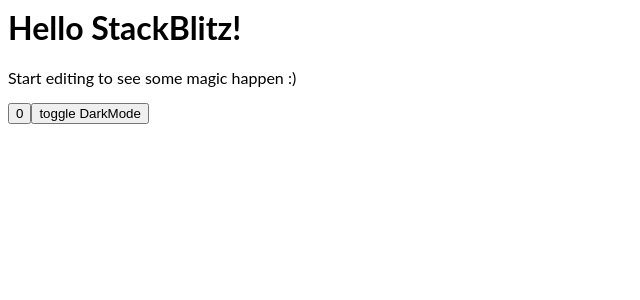
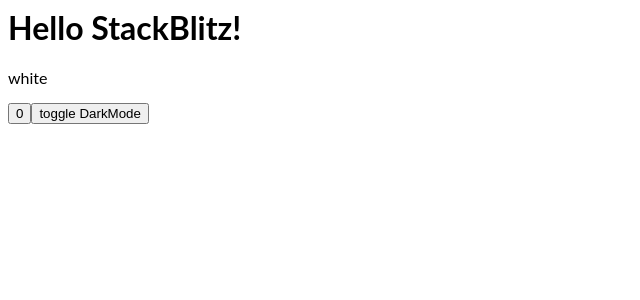
Before and after one commit to Nikhil435/react-useeffect, a React (Create React App) app: page / in a window 1280 px wide. Shown: the top 300 px of the page, without its empty margins (0-640 px from the left). Built offline with nearby package versions, Linux system fonts and the light colour scheme.

Commit message:
1 file modified

```diff
--- a/src/App.js
+++ b/src/App.js
@@ -18,7 +18,7 @@
   return (
     <div>
       <h1>Hello StackBlitz!</h1>
-      <p>Start editing to see some magic happen :)</p>
+      <p>{datrMode ? 'dark' : 'white'}</p>
       <button onClick={() => setCount((state) => state + 1)}>{count}</button>
       <button onClick={() => setDardMode((state) => !state)}>
         {'toggle DarkMode'}
```
